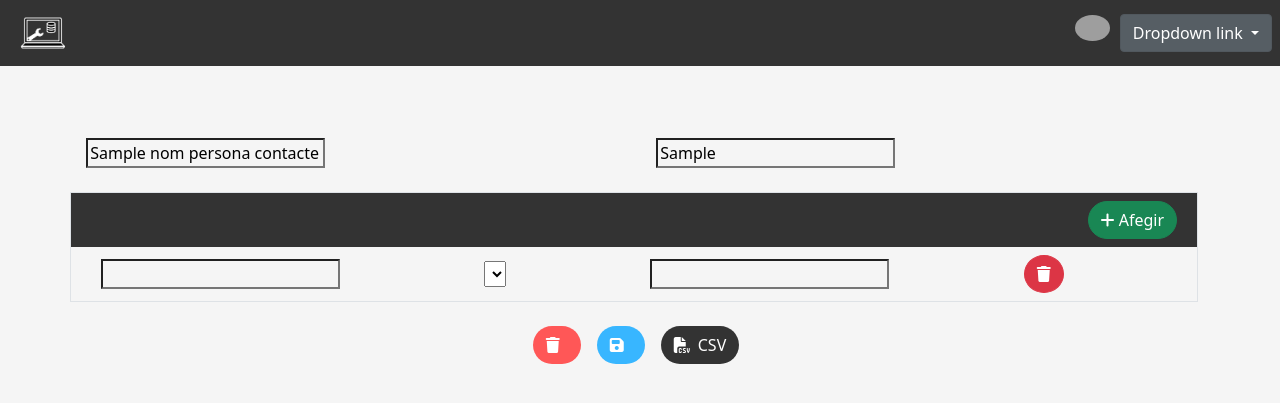
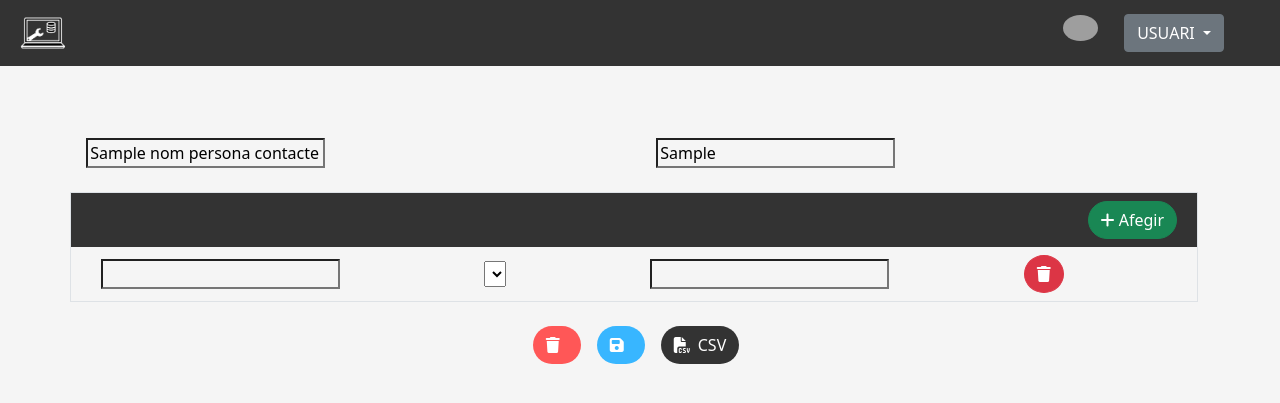
Before and after one commit to Beatriu/BBDD, a CodeIgniter 4 app: template bbdd/app/Views/formularis/formulariTiquet.php in a window 1280 px wide. Shown: the top 403 px of the page. Run offline with PHP 8.4 and a stand-in for CodeIgniter, Linux system fonts and the light colour scheme; the template is opened without the code that fills it: most values are stand-ins (such as "Sample title", 1, 10 or a date in 2020); data that the repository does not hold is empty; some libraries are stand-ins or nearby versions; grey boxes are pictures that could not be loaded.

Commit message:
Blai: Modificació Dropdown Header
Modificació del header per poder mostrar les opcions de forma funcional i amb els estils perquè quedi alineat

```diff
--- a/bbdd/app/Language/ca/general_lang.php
+++ b/bbdd/app/Language/ca/general_lang.php
@@ -34,4 +34,6 @@ return [
     'contrasenya_required' => "Has d'introduir la contrasenya!",
     'contrasenya_min_length' => "La contrasenya ha de tenir mínim 6 caràcters!",
     'nom_usuari_required_max_length' => "El nom d'usuari pot tenir com a màxim 32 caràcters!",
+    'config' => "Configuració",
+    'tancar' => "Tancar sessió",
 ];
--- a/bbdd/app/Language/es/general_lang.php
+++ b/bbdd/app/Language/es/general_lang.php
@@ -25,4 +25,6 @@ return [
     'contrasenya_required' => 'Tienes que introducir la contraseña!',
     'contrasenya_min_length' => "La contraseña tiene como mínimo 6 caracteres!",
     'nom_usuari_required_max_length' => "El nombre de usuario puede tener como máximo 32 caracteres!",
+    'config' => "Configuración",
+    'tancar' => "Cerrar sessión",
 ];
--- a/bbdd/app/Views/layouts/general.php
+++ b/bbdd/app/Views/layouts/general.php
@@ -5,6 +5,7 @@
     <meta charset="UTF-8">
     <meta name="viewport" content="width=device-width, initial-scale=1.0">
     <link rel="stylesheet" href="<?= base_url('bootstrap/css/bootstrap.min.css') ?>">
+    <script src="https://cdn.jsdelivr.net/npm/bootstrap@5.3.3/dist/js/bootstrap.bundle.min.js" integrity="sha384-YvpcrYf0tY3lHB60NNkmXc5s9fDVZLESaAA55NDzOxhy9GkcIdslK1eN7N6jIeHz" crossorigin="anonymous"></script>
     <title><?= esc($title) ?></title>
     <?= $this->renderSection('css_pagina') ?>
 </head>
--- a/bbdd/app/Views/layouts/header.php
+++ b/bbdd/app/Views/layouts/header.php
@@ -1,22 +1,26 @@
 <?= $this->section('header'); ?>
+<script src="https://code.jquery.com/jquery-3.3.1.slim.min.js" integrity="sha384-q8i/X+965DzO0rT7abK41JStQIAqVgRVzpbzo5smXKp4YfRvH+8abtTE1Pi6jizo" crossorigin="anonymous"></script>
+<script src="https://cdn.jsdelivr.net/npm/popper.js@1.14.7/dist/umd/popper.min.js" integrity="sha384-UO2eT0CpHqdSJQ6hJty5KVphtPhzWj9WO1clHTMGa3JDZwrnQq4sF86dIHNDz0W1" crossorigin="anonymous"></script>
+<script src="https://cdn.jsdelivr.net/npm/bootstrap@4.3.1/dist/js/bootstrap.min.js" integrity="sha384-JjSmVgyd0p3pXB1rRibZUAYoIIy6OrQ6VrjIEaFf/nJGzIxFDsf4x0xIM+B07jRM" crossorigin="anonymous"></script>
+
 <header class="d-flex bd-highlight" style="background-color: #333333;">
     <div class="p-2 flex-grow-1 bd-highlight">
         <img class="logo" src="<?= base_url('img/Logotip/Logotip per aplicar a fons negres.png') ?>" />
     </div>
-    <div class="p-2 bd-highlight d-flex">
-        <a><img class="ms-auto imatge" src="<?= base_url(lang('general_lang.banderilla')) ?>" /></a>
+    <div class="p-2 bd-highlight d-flex pe-5 me-2">
 
-        <div class="dropdown show">
-            <a class="btn btn-secondary dropdown-toggle" href="#" role="button" id="dropdownMenuLink" data-toggle="dropdown" aria-haspopup="true" aria-expanded="false">
-                Dropdown link
-            </a>
+        <a class="me-3"><img class="ms-auto imatge" src="<?= base_url(lang('general_lang.banderilla')) ?>" /></a>
 
-            <div class="dropdown-menu" aria-labelledby="dropdownMenuLink">
-                <a class="dropdown-item" href="#">Action</a>
-                <a class="dropdown-item" href="#">Another action</a>
-                <a class="dropdown-item" href="#">Something else here</a>
+        <div class="dropdown">
+            <button class="btn btn-secondary dropdown-toggle" type="button" id="dropdownMenuButton" data-toggle="dropdown" aria-haspopup="true" aria-expanded="false">
+                USUARI
+            </button>
+            <div class="dropdown-menu dropdown-menu-right dropdown-menu-lg-left mt-3" aria-labelledby="dropdownMenuButton">
+                <a class="dropdown-item" href="#"><?= lang('general_lang.config') ?></a>
+                <a class="dropdown-item" href="#"><?= lang('general_lang.tancar') ?></a>
             </div>
         </div>
+
     </div>
 
 
```
